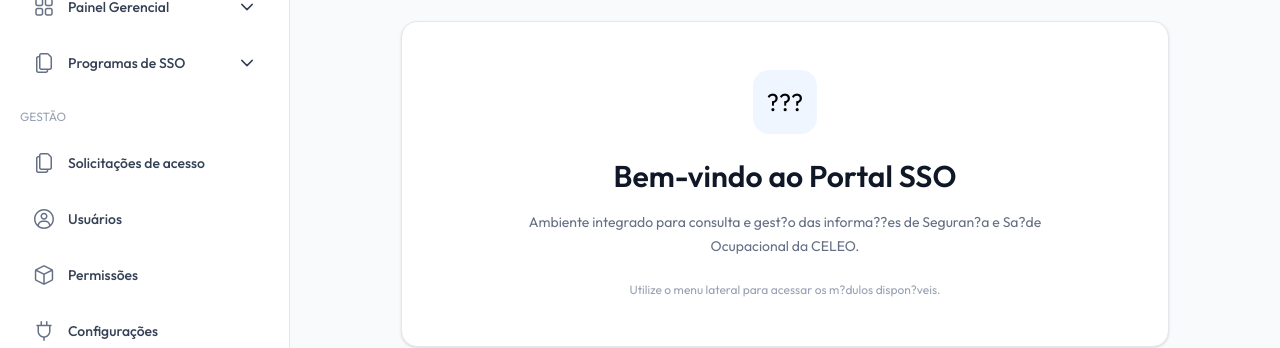
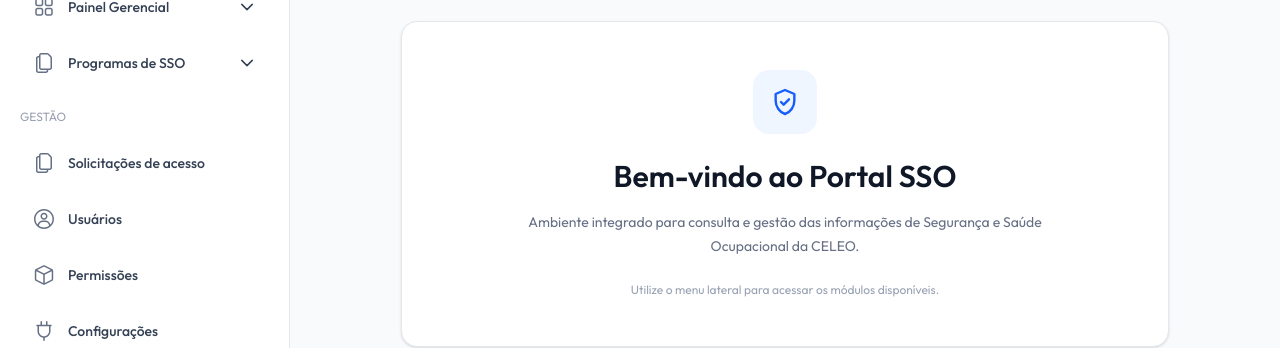
Before and after one commit to crbsso/pipelinesso, a Next.js app in the folder frontend/: page / in a window 1280 px wide. Shown: the part 157-505 px from the top of the page. Built offline with nearby package versions, Linux system fonts and the light colour scheme; no server answers.

Commit message:
fix: corrigir caracteres da home do portal

```diff
--- a/frontend/src/app/(admin)/page.tsx
+++ b/frontend/src/app/(admin)/page.tsx
@@ -1,16 +1,38 @@
 import type { Metadata } from "next";
 
 export const metadata: Metadata = {
-  title: "In?cio | Portal SSO",
-  description: "Portal de Seguran?a e Sa?de Ocupacional da CELEO.",
+  title: "Inicio | Portal SSO",
+  description: "Portal de Seguran\u00e7a e Sa\u00fade Ocupacional da CELEO.",
 };
 
 export default function HomePage() {
   return (
     <div className="flex min-h-[60vh] items-center justify-center">
       <div className="w-full max-w-3xl rounded-2xl border border-gray-200 bg-white px-6 py-12 text-center shadow-sm dark:border-gray-800 dark:bg-white/[0.03] sm:px-10">
-        <div className="mx-auto mb-6 flex h-16 w-16 items-center justify-center rounded-2xl bg-blue-50 text-2xl dark:bg-blue-500/10">
-          ???
+        <div className="mx-auto mb-6 flex h-16 w-16 items-center justify-center rounded-2xl bg-blue-50 text-blue-600 dark:bg-blue-500/10 dark:text-blue-400">
+          <svg
+            width="32"
+            height="32"
+            viewBox="0 0 24 24"
+            fill="none"
+            xmlns="http://www.w3.org/2000/svg"
+            aria-hidden="true"
+          >
+            <path
+              d="M12 3L19 6V11C19 15.55 16.03 19.74 12 21C7.97 19.74 5 15.55 5 11V6L12 3Z"
+              stroke="currentColor"
+              strokeWidth="1.8"
+              strokeLinecap="round"
+              strokeLinejoin="round"
+            />
+            <path
+              d="M9 12L11 14L15 10"
+              stroke="currentColor"
+              strokeWidth="1.8"
+              strokeLinecap="round"
+              strokeLinejoin="round"
+            />
+          </svg>
         </div>
 
         <h1 className="text-3xl font-semibold text-gray-900 dark:text-white">
@@ -18,12 +40,12 @@
         </h1>
 
         <p className="mx-auto mt-4 max-w-xl text-sm leading-6 text-gray-500 dark:text-gray-400">
-          Ambiente integrado para consulta e gest?o das informa??es de
-          Seguran?a e Sa?de Ocupacional da CELEO.
+          Ambiente integrado para consulta e gest&atilde;o das informa&ccedil;&otilde;es
+          de Seguran&ccedil;a e Sa&uacute;de Ocupacional da CELEO.
         </p>
 
         <p className="mt-6 text-xs text-gray-400 dark:text-gray-500">
-          Utilize o menu lateral para acessar os m?dulos dispon?veis.
+          Utilize o menu lateral para acessar os m&oacute;dulos dispon&iacute;veis.
         </p>
       </div>
     </div>
```
